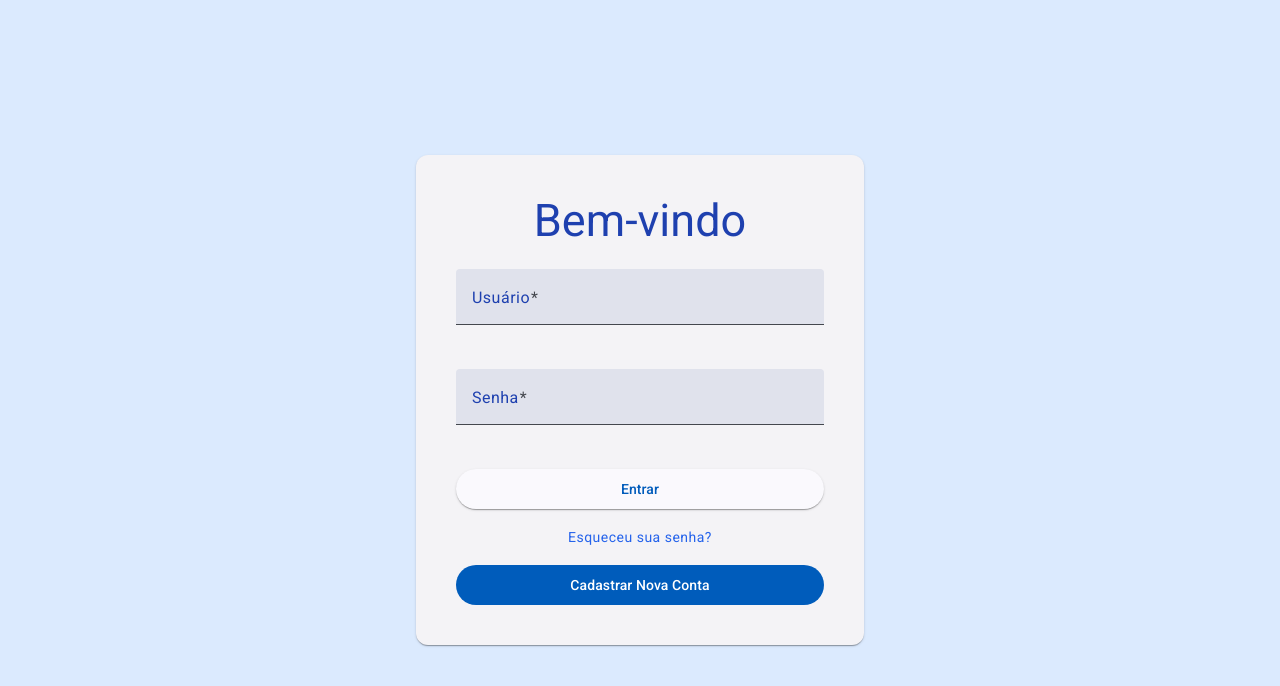
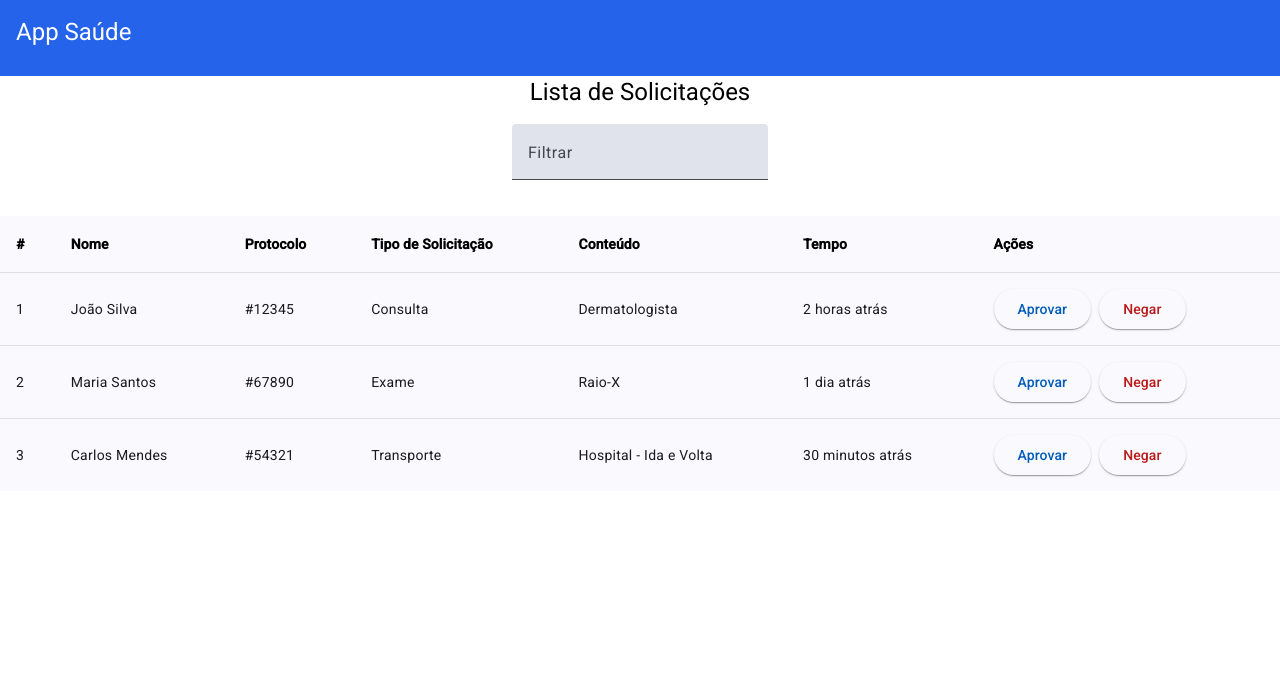
Before and after one commit to LucasCaputo/health-app, an Angular app: page /revisar-pedidos in a window 1280 px wide. Before the commit this address led to /login. Shown: the top 686 px of the page. Built offline with nearby package versions, Linux system fonts and the light colour scheme.

Commit message:
feat: add review orders component

```diff
--- a/src/app/app.routes.ts
+++ b/src/app/app.routes.ts
@@ -6,6 +6,7 @@ export const routes: Routes = [
     { path: 'recuperar-senha', loadComponent: () => import('./pages/recovery-password/recovery-password.component').then(m => m.RecoveryPasswordComponent) },
     { path: 'gerenciamento-de-dados', loadComponent: () => import('./pages/data-mangement/data-management.component').then(m => m.DataManagementComponent) },
     { path: 'pedido', loadComponent: () => import('./pages/order/order.component').then(m => m.OrderComponent) },
+    { path: 'revisar-pedidos', loadComponent: () => import('./pages/review-orders/review-orders.component').then(m => m.ReviewOrdersComponent) },
     { path: '', redirectTo: '/login', pathMatch: 'full' },
     { path: '**', redirectTo: '/login' }
 ];
--- a/src/app/pages/data-mangement/data-management.component.html
+++ b/src/app/pages/data-mangement/data-management.component.html
@@ -7,13 +7,13 @@
         <!-- Aba de Exames -->
         <mat-tab label="Exames">
             <form [formGroup]="examForm" class="space-y-6 mt-6">
-                <mat-form-field appearance="outline" class="w-full">
+                <mat-form-field appearance="fill" class="w-full">
                     <mat-label>Pesquisar Exames</mat-label>
                     <input matInput formControlName="search" placeholder="Digite para filtrar" />
                 </mat-form-field>
 
                 <div class="flex space-x-4">
-                    <mat-form-field appearance="outline" class="flex-grow">
+                    <mat-form-field appearance="fill" class="flex-grow">
                         <mat-label>Adicionar Exame</mat-label>
                         <input matInput formControlName="name" placeholder="Nome do Exame" />
                     </mat-form-field>
@@ -37,13 +37,13 @@
         <!-- Aba de Consultas -->
         <mat-tab label="Consultas">
             <form [formGroup]="consultationForm" class="space-y-6 mt-6">
-                <mat-form-field appearance="outline" class="w-full">
+                <mat-form-field appearance="fill" class="w-full">
                     <mat-label>Pesquisar Consultas</mat-label>
                     <input matInput formControlName="search" placeholder="Digite para filtrar" />
                 </mat-form-field>
 
                 <div class="flex space-x-4">
-                    <mat-form-field appearance="outline" class="flex-grow">
+                    <mat-form-field appearance="fill" class="flex-grow">
                         <mat-label>Adicionar Consulta</mat-label>
                         <input matInput formControlName="name" placeholder="Nome da Consulta" />
                     </mat-form-field>
@@ -69,13 +69,13 @@
         <!-- Aba de Transporte -->
         <mat-tab label="Transporte">
             <form [formGroup]="cityForm" class="space-y-6 mt-6">
-                <mat-form-field appearance="outline" class="w-full">
+                <mat-form-field appearance="fill" class="w-full">
                     <mat-label>Pesquisar Transporte</mat-label>
                     <input matInput formControlName="search" placeholder="Digite para filtrar" />
                 </mat-form-field>
 
                 <div class="flex space-x-4">
-                    <mat-form-field appearance="outline" class="flex-grow">
+                    <mat-form-field appearance="fill" class="flex-grow">
                         <mat-label>Adicionar Transporte</mat-label>
                         <input matInput formControlName="name" placeholder="Nome da Transporte" />
                     </mat-form-field>
--- /dev/null
+++ b/src/app/pages/review-orders/review-orders.component.html
@@ -0,0 +1,71 @@
+<div class="min-h-screen bg-white">
+    <!-- Cabeçalho -->
+    <div class="bg-blue-600 text-white p-4 flex justify-between items-center">
+        <h6 class="text-2xl font-bold">App Saúde</h6>
+    </div>
+
+    <h6 class="text-3xl font-semibold text-center">Lista de Solicitações</h6>
+
+    <div class="flex justify-center my-4">
+        <mat-form-field appearance="fill" class="w-64">
+            <mat-label>Filtrar</mat-label>
+            <input matInput (input)="applyFilter($event)" placeholder="Buscar...">
+        </mat-form-field>
+    </div>
+
+    <!-- Contêiner para Scroll Horizontal -->
+    <div class="table-container">
+        <table mat-table [dataSource]="dataSource" class="mat-elevation-z8 w-full">
+            <!-- Coluna: ID -->
+            <ng-container matColumnDef="id">
+                <th mat-header-cell style="color: black" *matHeaderCellDef class="custom-header">#</th>
+                <td mat-cell *matCellDef="let element">{{ element.id }}</td>
+            </ng-container>
+
+            <!-- Coluna: Nome -->
+            <ng-container matColumnDef="nome">
+                <th mat-header-cell style="color: black" *matHeaderCellDef class="custom-header">Nome</th>
+                <td mat-cell *matCellDef="let element">{{ element.nome }}</td>
+            </ng-container>
+
+            <!-- Coluna: Protocolo -->
+            <ng-container matColumnDef="protocolo">
+                <th mat-header-cell style="color: black" *matHeaderCellDef class="custom-header">Protocolo</th>
+                <td mat-cell *matCellDef="let element">{{ element.protocolo }}</td>
+            </ng-container>
+
+            <!-- Coluna: Tipo de Solicitação -->
+            <ng-container matColumnDef="tipo">
+                <th mat-header-cell style="color: black" *matHeaderCellDef class="custom-header">Tipo de Solicitação
+                </th>
+                <td mat-cell *matCellDef="let element">{{ element.tipo }}</td>
+            </ng-container>
+
+            <!-- Coluna: Conteúdo -->
+            <ng-container matColumnDef="conteudo">
+                <th mat-header-cell style="color: black" *matHeaderCellDef class="custom-header">Conteúdo</th>
+                <td mat-cell *matCellDef="let element">{{ element.conteudo }}</td>
+            </ng-container>
+
+            <!-- Coluna: Tempo -->
+            <ng-container matColumnDef="tempo">
+                <th mat-header-cell style="color: black" *matHeaderCellDef class="custom-header">Tempo</th>
+                <td mat-cell *matCellDef="let element">{{ element.tempo }}</td>
+            </ng-container>
+
+            <!-- Coluna: Ações -->
+            <ng-container matColumnDef="acoes">
+                <th mat-header-cell style="color: black" *matHeaderCellDef class="custom-header">Ações</th>
+                <td mat-cell *matCellDef="let element">
+                    <button mat-raised-button color="primary" (click)="aprovarSolicitacao(element)">Aprovar</button>
+                    <button mat-raised-button color="warn" (click)="negarSolicitacao(element)"
+                        class="ml-2">Negar</button>
+                </td>
+            </ng-container>
+
+            <tr mat-header-row *matHeaderRowDef="displayedColumns"></tr>
+            <tr mat-row *matRowDef="let row; columns: displayedColumns;"></tr>
+        </table>
+    </div>
+
+</div>
--- /dev/null
+++ b/src/app/pages/review-orders/review-orders.component.scss
@@ -0,0 +1,35 @@
+.table-container {
+    overflow-x: auto;
+    /* Habilita scroll horizontal */
+    -webkit-overflow-scrolling: touch;
+    /* Suaviza o scroll em dispositivos móveis */
+}
+
+table {
+    width: 100%;
+    border-spacing: 0;
+    min-width: 800px;
+    /* Garante que a tabela tenha um tamanho mínimo para o scroll */
+}
+
+th {
+    background-color: #1976d2;
+    color: white;
+    font-weight: bold;
+    padding: 16px;
+    text-align: left;
+    border-bottom: 1px solid #e0e0e0;
+}
+
+td {
+    padding: 16px;
+    border-bottom: 1px solid #e0e0e0;
+}
+
+button {
+    text-transform: none;
+}
+
+.mat-form-field {
+    margin-right: 16px;
+}
--- /dev/null
+++ b/src/app/pages/review-orders/review-orders.component.ts
@@ -0,0 +1,47 @@
+import { Component } from '@angular/core';
+import { MatButtonModule } from '@angular/material/button';
+import { MatFormFieldModule } from '@angular/material/form-field';
+import { MatIconModule } from '@angular/material/icon';
+import { MatInputModule } from '@angular/material/input';
+import { MatTableDataSource, MatTableModule } from '@angular/material/table';
+
+
+export interface Solicitation {
+  id: number;
+  nome: string;
+  protocolo: string;
+  tipo: string;
+  conteudo: string;
+  tempo: string;
+}
+
+const SOLICITACOES: Solicitation[] = [
+  { id: 1, nome: 'João Silva', protocolo: '#12345', tipo: 'Consulta', conteudo: 'Dermatologista', tempo: '2 horas atrás' },
+  { id: 2, nome: 'Maria Santos', protocolo: '#67890', tipo: 'Exame', conteudo: 'Raio-X', tempo: '1 dia atrás' },
+  { id: 3, nome: 'Carlos Mendes', protocolo: '#54321', tipo: 'Transporte', conteudo: 'Hospital - Ida e Volta', tempo: '30 minutos atrás' }
+];
+
+@Component({
+  selector: 'app-review-orders',
+  standalone: true,
+  imports: [MatTableModule, MatFormFieldModule, MatInputModule, MatButtonModule, MatIconModule],
+  templateUrl: './review-orders.component.html',
+  styleUrls: ['./review-orders.component.scss']
+})
+export class ReviewOrdersComponent {
+  displayedColumns: string[] = ['id', 'nome', 'protocolo', 'tipo', 'conteudo', 'tempo', 'acoes'];
+  dataSource = new MatTableDataSource(SOLICITACOES);
+
+  applyFilter(event: Event) {
+    const filterValue = (event.target as HTMLInputElement).value;
+    this.dataSource.filter = filterValue.trim().toLowerCase();
+  }
+
+  aprovarSolicitacao(solicitacao: Solicitation) {
+    alert(`Solicitação aprovada: ${solicitacao.nome} - Protocolo ${solicitacao.protocolo}`);
+  }
+
+  negarSolicitacao(solicitacao: Solicitation) {
+    alert(`Solicitação negada: ${solicitacao.nome} - Protocolo ${solicitacao.protocolo}`);
+  }
+}
--- a/src/app/shared/services/contants/api-url.contant.ts
+++ b/src/app/shared/services/contants/api-url.contant.ts
@@ -1,2 +1,2 @@
 // constants/api-url.constant.ts
-export const API_URL = 'https://example.com/api'; // Replace with your API URL
+export const API_URL = 'http://177.39.102.175:8080'; // Replace with your API URL
```
Also changed, not shown: 1 other file (tests, documents, lock files or other folders).
